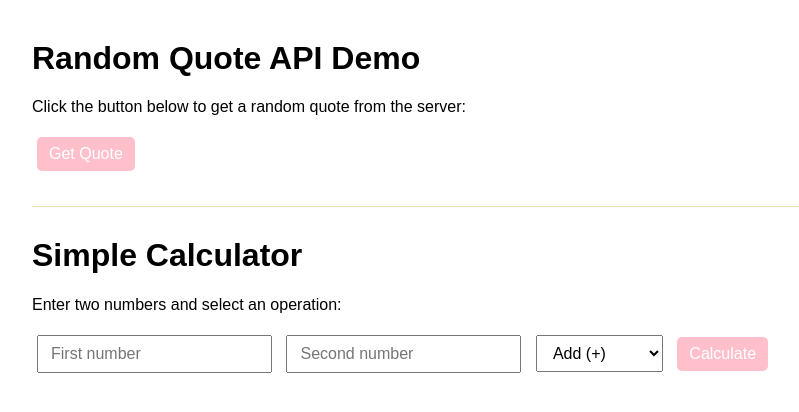
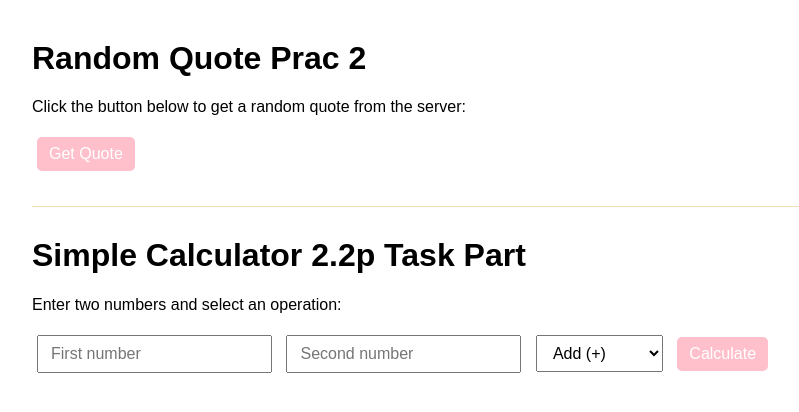
Before and after one commit to zara1504/SIT725_s223468285, a website: page 2.2p/public/index.html in a window 1280 px wide. Shown: the whole page, without its empty margins (8-807 px from the left). Drawn offline with Linux system fonts and the light colour scheme.

Commit message:
heading adjustments

```diff
--- a/2.2p/public/index.html
+++ b/2.2p/public/index.html
@@ -2,12 +2,12 @@
 <html lang="en">
 <head>
   <meta charset="UTF-8">
-  <title>Random Quote & Calculator Demo</title>
+  <title>Random Quote & Calculator</title>
   <link rel="stylesheet" href="style.css">
 </head>
 <body>
   <!-- Quote area -->
-  <h1>Random Quote API Demo</h1>
+  <h1>Random Quote Prac 2</h1>
   <p>Click the button below to get a random quote from the server:</p>
   <button id="fetchQuoteBtn">Get Quote</button>
   <p id="quoteDisplay"></p>
@@ -15,7 +15,7 @@
   <hr>
 
   <!-- Calculator area -->
-  <h1>Simple Calculator</h1>
+  <h1>Simple Calculator 2.2p Task Part</h1>
   <p>Enter two numbers and select an operation:</p>
   <input type="number" id="num1" placeholder="First number">
   <input type="number" id="num2" placeholder="Second number">
```
